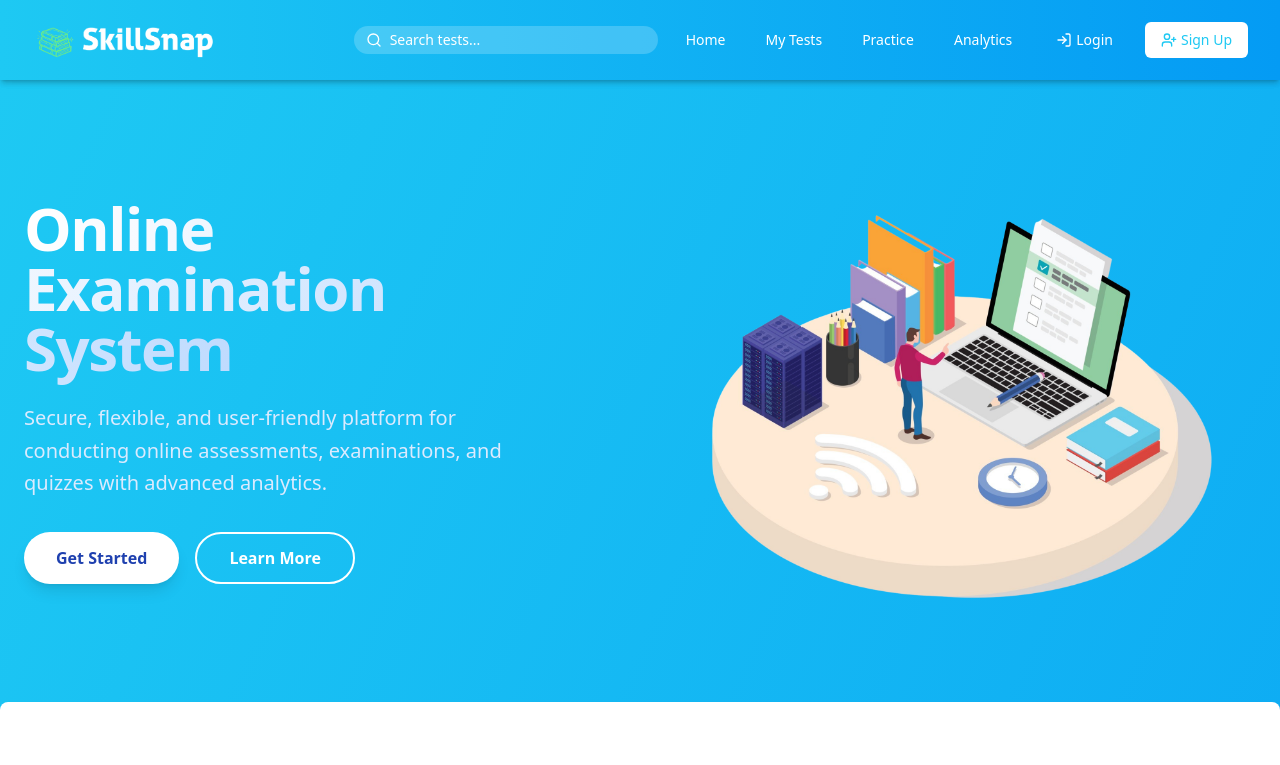
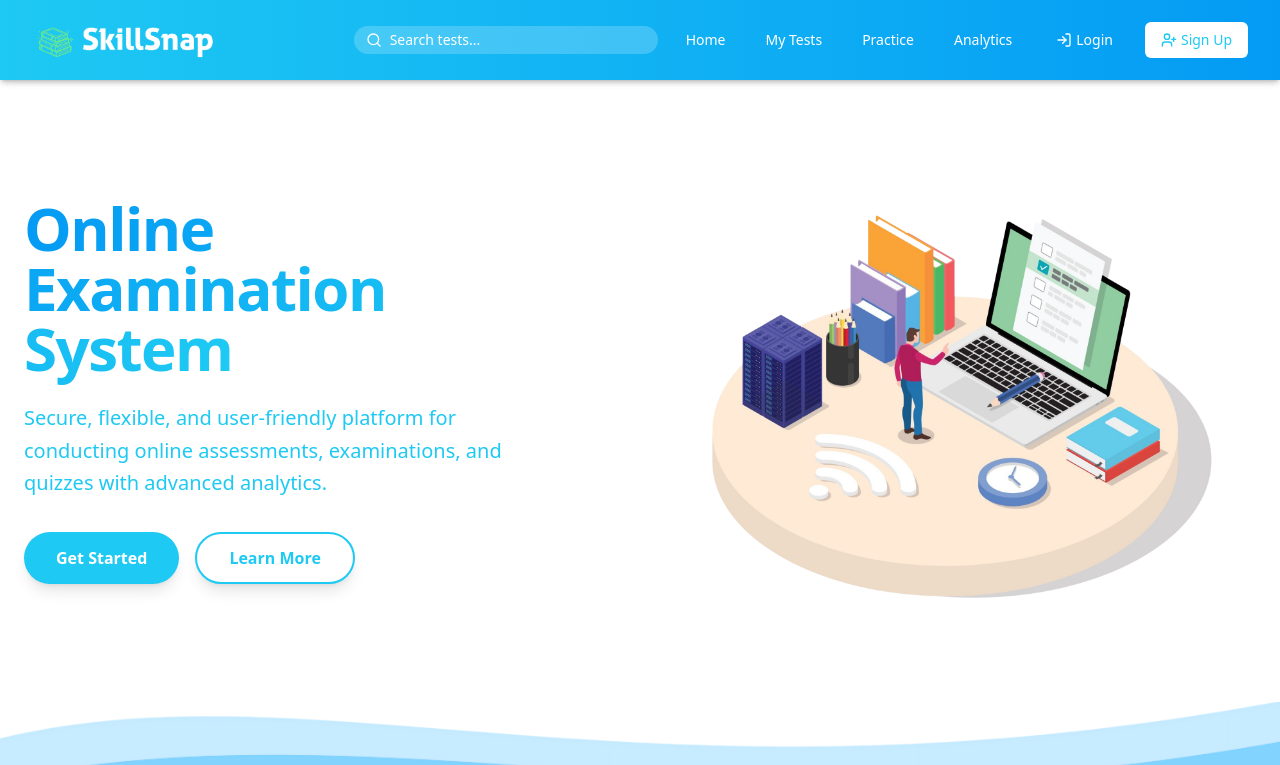
Before and after one commit to aasim-ahmed/e-test-platform-frontend, a React (Vite) app: page / in a window 1280 px wide. Shown: the top 765 px of the page. Built offline with nearby package versions, Linux system fonts and the light colour scheme.

Commit message:
My todays work

```diff
--- a/src/pages/Home.jsx
+++ b/src/pages/Home.jsx
@@ -5,33 +5,35 @@ import Features from '../pages/Features.jsx';
 import Pricing from '../pages/Pricing.jsx';
 import CTASection from '../pages/CTASection.jsx';
 import TestPlatformStats from '../pages/TestPlatformStats.jsx';
+import PartnersSection from '../pages/PartnersSection.jsx';
+import bottomimage from '../assets/bottom.png';
 
 export default function Home() {
   const [email, setEmail] = useState('');
 
 
   return (
-     <div className="relative bg-gradient-to-br from-custom1 to-custom2 flex flex-col items-center justify-center ">
+    <div className="relative flex flex-col items-center justify-center">
       {/* Main content */}
       <div className="container mx-auto px-6 py-20 text-center z-10">
-        <div className="flex flex-col md:flex-row items-center justify-between">
+        <div className="flex flex-col md:flex-row items-center justify-between w-full">
           {/* Left text section */}
           <div className="w-full md:w-1/2 text-left mb-10 md:mb-0">
             <h1 className="text-5xl md:text-6xl font-extrabold text-white mb-6 tracking-tight">
-              <span className="bg-clip-text text-transparent bg-gradient-to-r from-white to-blue-200">
+              <span className="bg-clip-text text-transparent bg-gradient-to-l from-custom1 to-custom2">
                 Online<br />Examination<br />System
               </span>
             </h1>
 
-            <p className="text-xl text-blue-100 mb-8 max-w-lg font-light leading-relaxed">
+            <p className="text-xl text-custom1 mb-8 max-w-lg font-light leading-relaxed">
               Secure, flexible, and user-friendly platform for conducting online assessments, examinations, and quizzes with advanced analytics.
             </p>
 
             <div className="flex flex-wrap gap-4">
-              <button className="px-8 py-3 bg-white text-blue-800 font-bold rounded-full hover:bg-blue-50 shadow-lg transform hover:-translate-y-1 transition duration-300">
+              <button className="px-8 py-3 bg-custom1 text-white font-bold rounded-full hover:bg-custom2 shadow-lg transform hover:-translate-y-1 transition duration-300">
                 Get Started
               </button>
-              <button className="px-8 py-3 bg-transparent border-2 border-white text-white font-bold rounded-full hover:bg-white hover:text-blue-800 transform hover:-translate-y-1 transition duration-300">
+              <button className="px-8 py-3 bg-transparent border-2 border-custom1 text-custom1 font-bold rounded-full hover:bg-custom1 hover:text-white shadow-lg transform hover:-translate-y-1 transition duration-300">
                 Learn More
               </button>
             </div>
@@ -41,17 +43,19 @@ export default function Home() {
           <img
             src={Image}
             alt="Online Examination System"
-            className="w-full md:w-1/2"
+            className="w-full md:w-1/2 hover:scale-105 transition duration-500 pointer-cursor"
           />
         </div>
       </div>
 
+<img src={bottomimage} className="w-[150%]" alt="" />
 
-<TestPlatformStats/>
-      {/* Following sections */}
+      {/* Additional sections */}
+      <TestPlatformStats />
       <Features />
       <Pricing />
       <CTASection />
+      <PartnersSection />
     </div>
   );
 }
```
